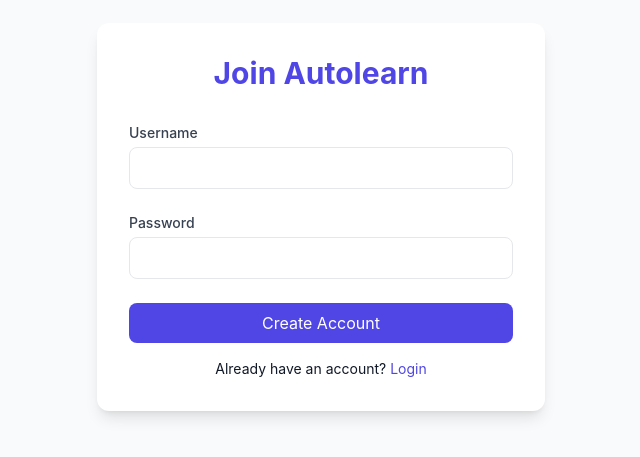
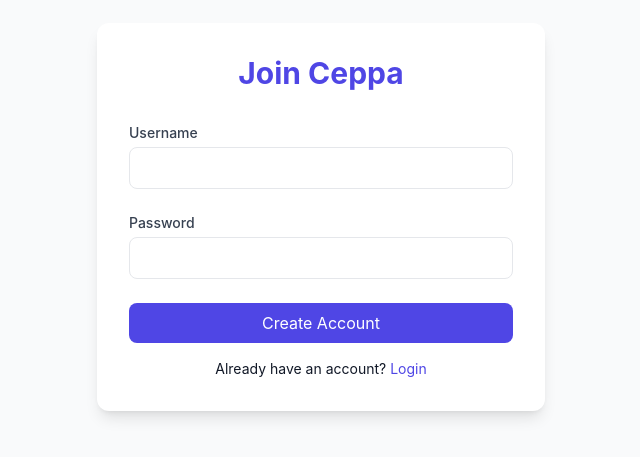
Before and after one commit to piopy/ceppa, a React (Vite) app in the folder frontend/: page /register in a window 1280 px wide. Shown: the part 183-640 px from the top of the page, without its empty margins (319-959 px from the left). Built offline with nearby package versions, Linux system fonts and the light colour scheme; no server answers.

Commit message:
Rinomina il progetto da Autolearn a Ceppa e aggiorna i riferimenti nel codice e nella documentazione

```diff
--- a/frontend/index.html
+++ b/frontend/index.html
@@ -5,7 +5,7 @@
   <meta charset="UTF-8" />
   <link rel="icon" type="image/svg+xml" href="/icon.png" />
   <meta name="viewport" content="width=device-width, initial-scale=1.0" />
-  <title>Autolearn</title>
+  <title>Ceppa</title>
 </head>
 
 <body>
--- a/frontend/src/pages/Register.jsx
+++ b/frontend/src/pages/Register.jsx
@@ -22,7 +22,7 @@
   return (
     <div className="min-h-screen flex items-center justify-center bg-gray-50">
       <div className="max-w-md w-full p-8 bg-white rounded-xl shadow-lg">
-        <h2 className="text-3xl font-bold text-center mb-8 text-primary">Join Autolearn</h2>
+        <h2 className="text-3xl font-bold text-center mb-8 text-primary">Join Ceppa</h2>
         {error && <p className="text-red-500 mb-4">{error}</p>}
         <form onSubmit={handleSubmit} className="space-y-6">
           <div>
```
Also changed, not shown: 2 other files (tests, documents, lock files or other folders).
